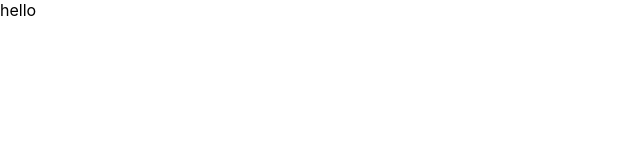
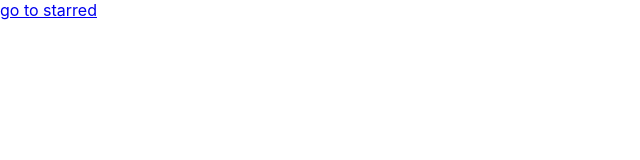
Before and after one commit to FaizaanAnche/Box-Office-App, a React (Create React App) app: page / in a window 1280 px wide. Shown: the top 160 px of the page, without its empty margins (0-640 px from the left). Built offline with nearby package versions, Linux system fonts and the light colour scheme.

Commit message:
installed react router dom

```diff
--- a/package.json
+++ b/package.json
@@ -5,6 +5,7 @@
   "dependencies": {
     "react": "^18.2.0",
     "react-dom": "^18.2.0",
+    "react-router-dom": "^6.21.1",
     "react-scripts": "5.0.1",
     "web-vitals": "^2.1.4",
     "workbox-background-sync": "^6.6.0",
--- a/src/App.jsx
+++ b/src/App.jsx
@@ -1,5 +1,33 @@
+import { BrowserRouter, Routes, Route } from 'react-router-dom';
+import Home from './pages/Home';
+import Starred from './pages/Starred';
+
 function App() {
-  return <div className="App">hello</div>;
+  return (
+    <div className="App">
+      <BrowserRouter>
+        <Routes>
+          <Route path="/" element={<Home />} />
+          <Route path="/starred" element={<Starred />} />
+
+          <Route path="*" element={<div>Page Not Found</div>} />
+          {/* <Route path="/" element={<App />}>
+            <Route index element={<Home />} />
+            <Route path="teams" element={<Teams />}>
+              <Route path=":teamId" element={<Team />} />
+              <Route path="new" element={<NewTeamForm />} />
+              <Route index element={<LeagueStandings />} />
+            </Route>
+          </Route>
+          <Route element={<PageLayout />}>
+            <Route path="/privacy" element={<Privacy />} />
+            <Route path="/tos" element={<Tos />} />
+          </Route>
+          <Route path="contact-us" element={<Contact />} /> */}
+        </Routes>
+      </BrowserRouter>
+    </div>
+  );
 }
 
 export default App;
--- /dev/null
+++ b/src/pages/Home.jsx
@@ -0,0 +1,11 @@
+import { Link } from 'react-router-dom';
+
+const Home = () => {
+  return (
+    <div>
+      <Link to="/starred">go to starred</Link>
+    </div>
+  );
+};
+
+export default Home;
--- /dev/null
+++ b/src/pages/Starred.jsx
@@ -0,0 +1,4 @@
+const Starred = () => {
+  return <div>Starred</div>;
+};
+export default Starred;
```
Also changed, not shown: 1 other file (tests, documents, lock files or other folders).
